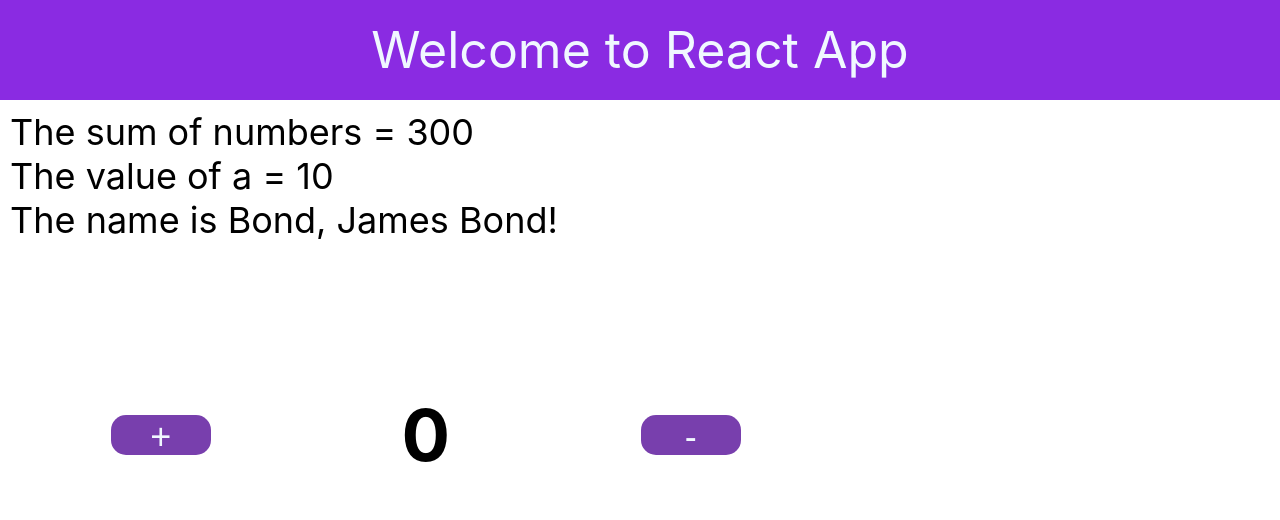
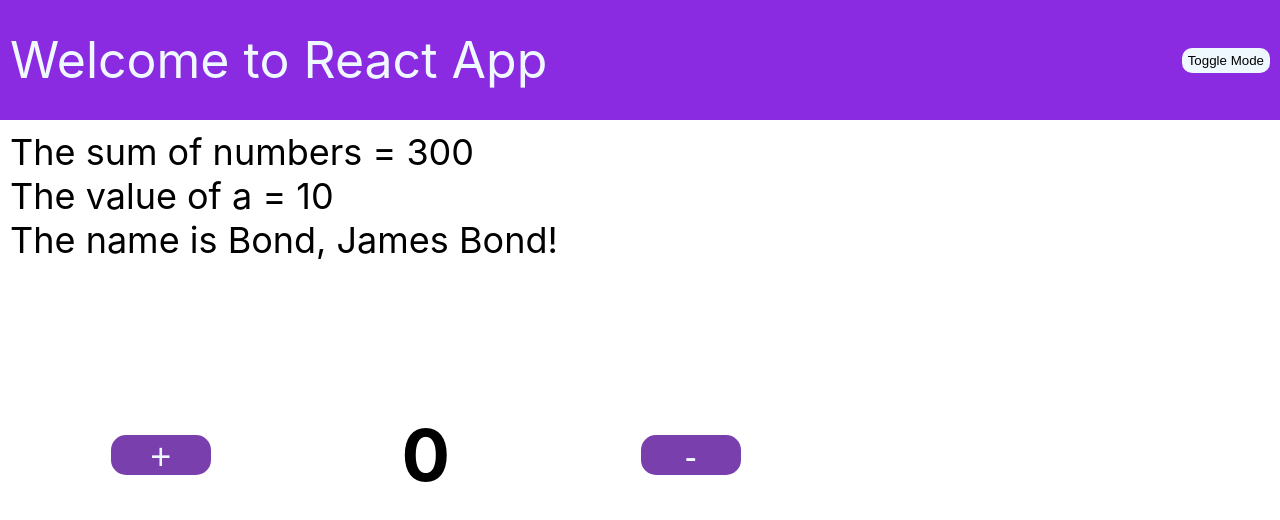
Before and after one commit to Audacity21/react-practice, a React (Create React App) app: page / in a window 1280 px wide. Shown: the top 520 px of the page. Built offline with nearby package versions, Linux system fonts and the light colour scheme.

Commit message:
added dark mode

```diff
--- a/src/App.css
+++ b/src/App.css
@@ -1,15 +1,29 @@
-.App {
+.App-dark{
+  font-size: 36px;
+  background-color: black;
+  color: aliceblue;
+  height: 100vh;
+}
+.App{
   font-size: 36px;
 }
 .app-header{
-  width: 100%;
+  max-width: 100%;
   height: 100px;
   background-color: blueviolet;
   color: aliceblue;
   display: flex;
   align-items: center;
-  justify-content: center;
+  justify-content: space-between;
   font-size: 50px;
+  padding: 10px;
+}
+.app-header button {
+  background-color: aliceblue;
+  border: none;
+  border-radius: 10px;
+  cursor: pointer;
+  height: 25px;
 }
 .app-sum {
   padding: 10px;
--- a/src/App.js
+++ b/src/App.js
@@ -1,6 +1,7 @@
 import './App.css';
 import Welcome from './Welcome';
 import Counter from './Counter';
+import { useState } from 'react';
 
 class Demo {
   add() {
@@ -13,7 +14,7 @@ class Demo {
 
 const n = () => {
   var a = 5;
-  if(a == 5) {
+  if(a === 5) {
     a = 10;
   }
   return a;
@@ -21,9 +22,18 @@ const n = () => {
 
 function App() {
   var obj = new Demo();
+  const [darkMode, setDarkMode] = useState(false);
+
+  const toggleMode = () => {
+    setDarkMode(!darkMode);
+  }
+
   return (
-    <div className="App">
-      <div className="app-header"> Welcome to React App</div>
+    <div className={darkMode ? 'App-dark' : 'App'}>
+      <div className="app-header">
+        Welcome to React App
+        <button onClick={toggleMode}>Toggle Mode</button>
+      </div>
       <div className="app-sum">
         The sum of numbers = {obj.add()} <br />
         The value of a = {n()}
```
